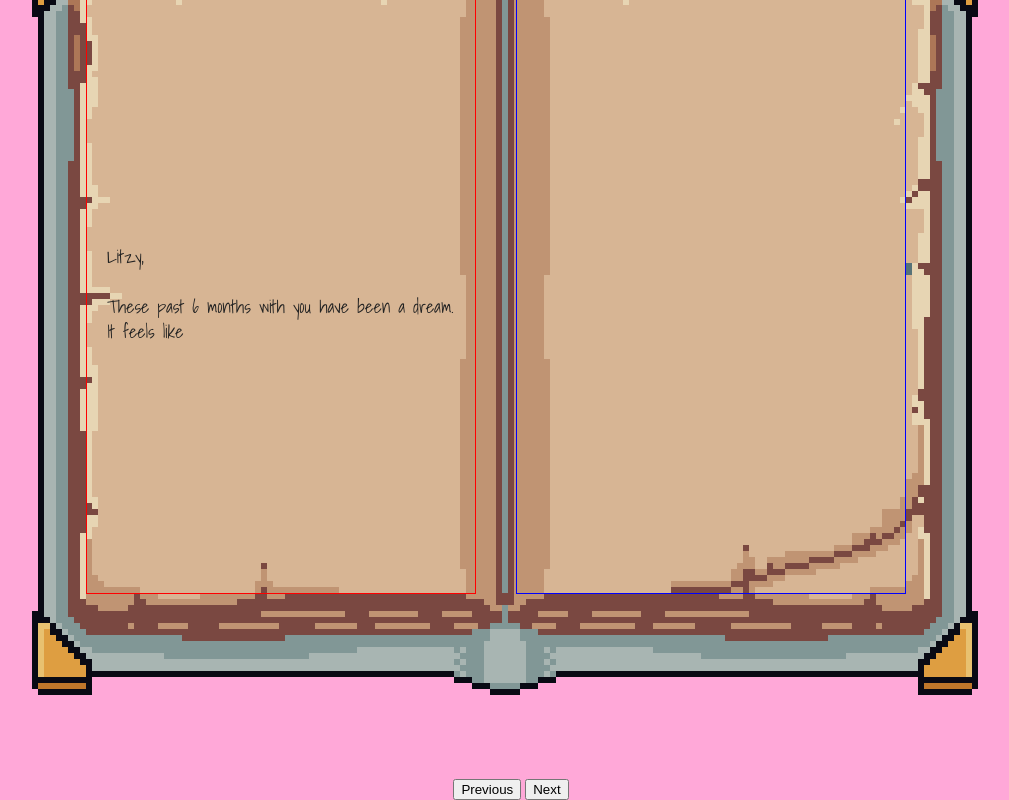
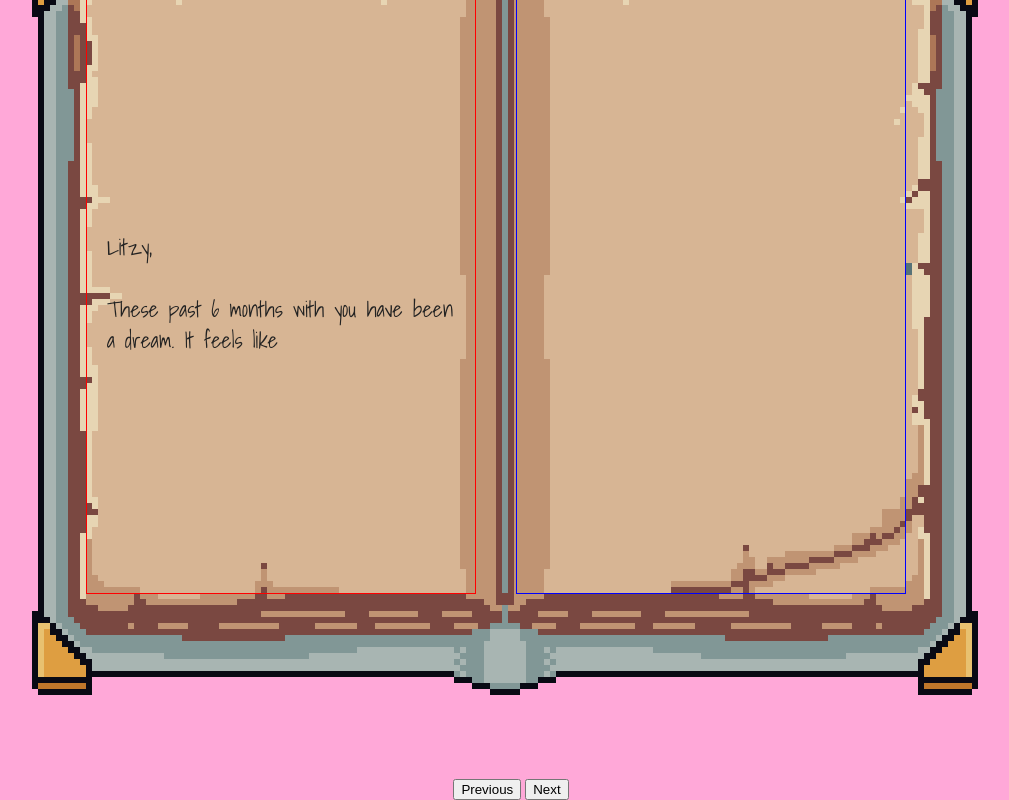
Before and after one commit to adiaz218/Lover, a plain HTML site: page website.html in a window 1280 px wide. Both pictures are taken after a click on the button "Next". Shown: the part 315-1115 px from the top of the page, without its empty margins (165-1174 px from the left). Drawn offline with Linux system fonts and the light colour scheme.

Commit message:
minor chages + more pics

```diff
--- a/scripts/logic.js
+++ b/scripts/logic.js
@@ -12,7 +12,7 @@ These past 6 months with you have been a dream. It feels like it's been longer.
 With love,
 Arlette`;
 
-  const rightText = `\nI know you've wanted your own blog so this is my shot at it. Of coruse this isn't the whole thing. I wanted to create a scrapbook like thing were we can upload our pictures and videos for memories. I really hope you love it. \nI've added my favorite memories from the past 6 months with you. I look foward to adding more together and taking your input to build your dream blog website.
+  const rightText = `I know you've wanted your own blog so this is my shot at it. Of coruse this isn't the whole thing. I wanted to create a scrapbook like thing were we can upload our pictures and videos for memories. I really hope you love it. \nI've added my favorite memories from the past months being with you. I look foward to adding more together and taking your input to build your dream blog website.
 I LOVE YOU LITZY‼️‼️`;
 
   if (letterTyped) {
--- a/styles/book.css
+++ b/styles/book.css
@@ -43,7 +43,7 @@ body {
   padding: 20px;
   background: transparent;
   font-family: "Shadows Into Light", cursive;
-  font-size: 18px;
+  font-size: 22px;
   line-height: 1.4;
   color: #222;
   overflow-wrap: break-word;
```
Also changed, not shown: images/memory10.jpg (added), images/memory11.jpg (added), images/memory9.jpg (added).
